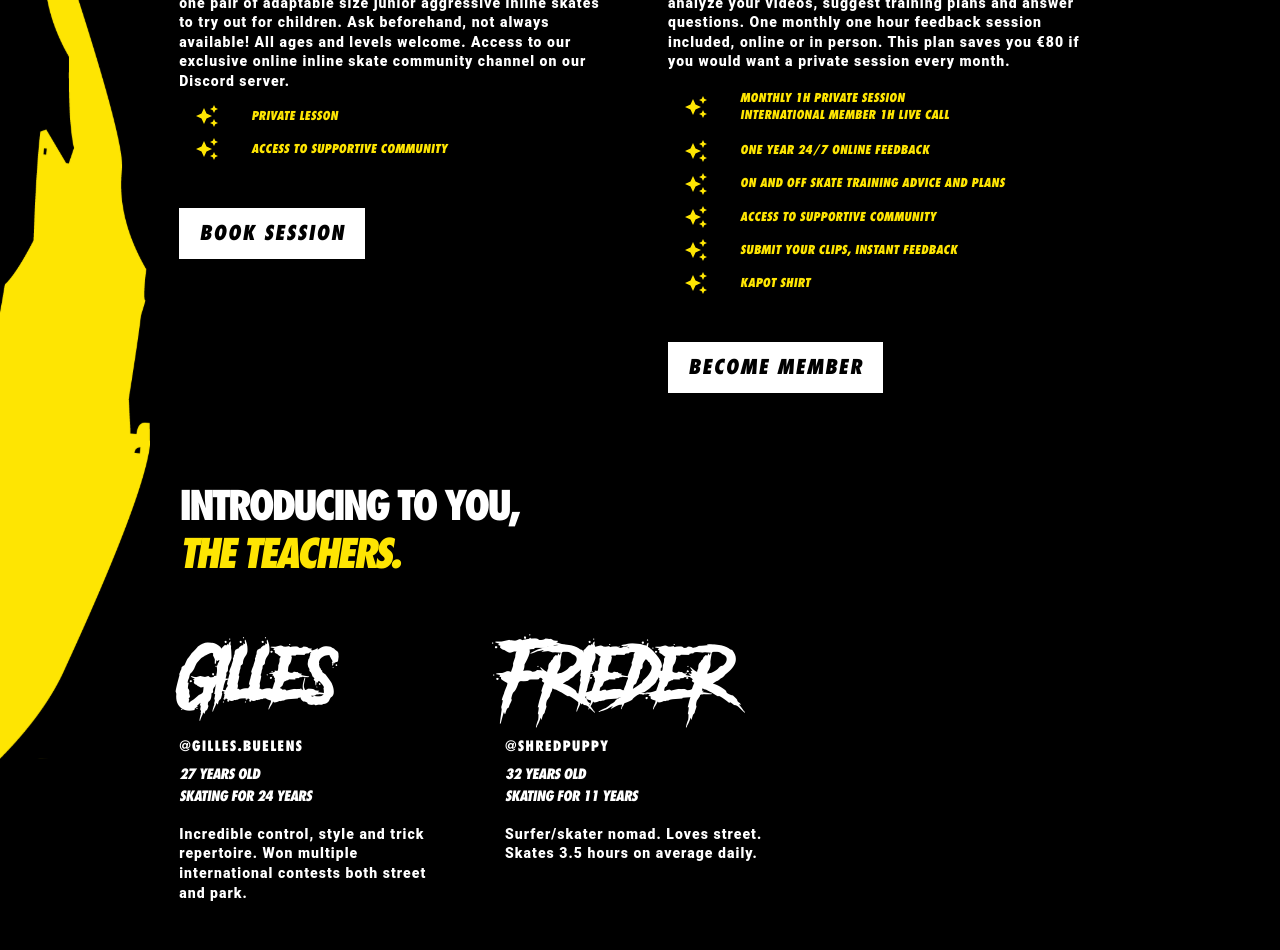
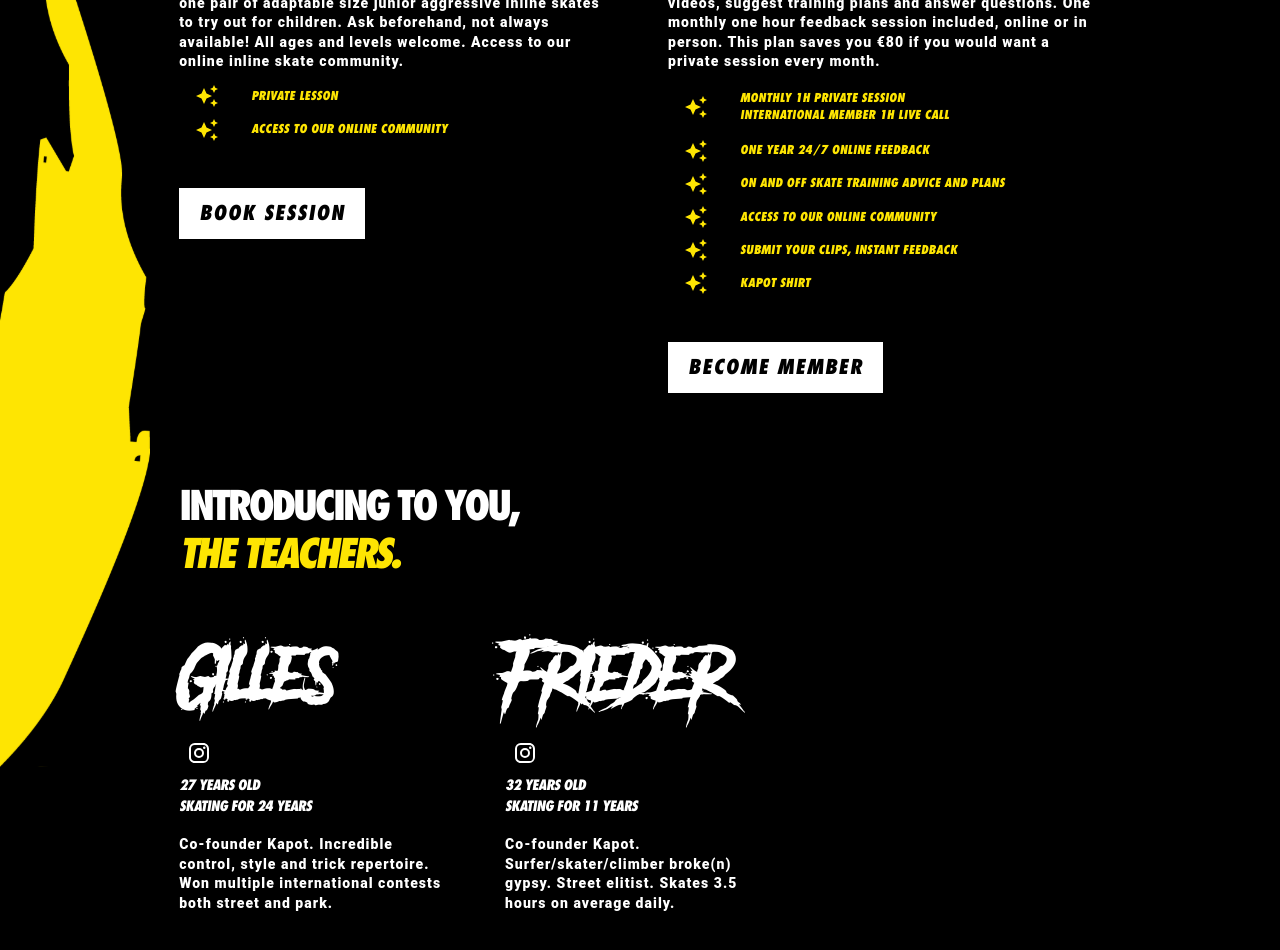
Before and after one commit to friederjanmoerman/next-kapot, a Next.js app: page / in a window 1280 px wide. Shown: the part 1500-2450 px from the top of the page. Built offline with nearby package versions, Linux system fonts and the light colour scheme; a web font is replaced by a local one.

Commit message:
refactor and restyle profile ig link

```diff
--- /dev/null
+++ b/components/Icons/IconLink/index.tsx
@@ -0,0 +1,14 @@
+import { SvgIconProps, IconButton } from '@mui/material'
+
+interface IconLinkProps {
+  href: string
+  icon: React.ReactElement<SvgIconProps>
+}
+
+const IconLink = ({ href, icon }: IconLinkProps) => (
+  <IconButton href={href} target="_blank" rel="noopener noreferrer">
+    {icon}
+  </IconButton>
+)
+
+export default IconLink
--- a/components/Sections/SectionLearn/index.tsx
+++ b/components/Sections/SectionLearn/index.tsx
@@ -12,7 +12,6 @@ import {
   ItemTitle,
   ItemPrice,
   TeacherTitle,
-  TeacherTag,
   ItemMeta,
   TeacherBody,
   SectionSubtitleEmphasis,
@@ -20,13 +19,15 @@ import {
 } from '../styles'
 
 // MUI
-import { Grid, List, ListItem, ListItemIcon, ListItemText, Typography } from '@mui/material'
+import { Grid, ListItem, ListItemIcon, ListItemText, Typography } from '@mui/material'
 
 // Images
 import SplashIllustrationTop from './../../../public/images/illustrations/paint-splash-2.svg'
 import SplashIllustrationBottom from './../../../public/images/illustrations/paint-splash-3.svg'
 
-import AutoAwesomeIcon from '@mui/icons-material/AutoAwesome'
+import { AutoAwesome, Instagram } from '@mui/icons-material'
+import IconLink from '../../icons/IconLink'
+
 const SectionLearn = forwardRef<HTMLDivElement>(function SectionLearn(_, ref) {
   return (
     <Section ref={ref} inverted={true}>
@@ -46,19 +47,19 @@ const SectionLearn = forwardRef<HTMLDivElement>(function SectionLearn(_, ref) {
           <Typography variant="h5">
             A personalised in person experience. You&apos;ll be privately thaught to inline skate by one of our teachers. We have one pair of
             adaptable size junior aggressive inline skates to try out for children. Ask beforehand, not always available! All ages and levels welcome.
-            Access to our exclusive online inline skate community channel on our Discord server.
+            Access to our online inline skate community.
             <StyledList dense>
               <ListItem>
                 <ListItemIcon>
-                  <AutoAwesomeIcon />
+                  <AutoAwesome />
                 </ListItemIcon>
                 <ListItemText primary="private lesson" />
               </ListItem>
               <ListItem>
                 <ListItemIcon>
-                  <AutoAwesomeIcon />
+                  <AutoAwesome />
                 </ListItemIcon>
-                <ListItemText primary="access to supportive community" />
+                <ListItemText primary="access to our online community" />
               </ListItem>
             </StyledList>
           </Typography>
@@ -70,43 +71,43 @@ const SectionLearn = forwardRef<HTMLDivElement>(function SectionLearn(_, ref) {
           </ItemTitle>
           <ItemPrice variant="h4">€400 (first 5 members) per year</ItemPrice>
           <Typography variant="h5">
-            Access to our inline skate online community, our discord server. One year access to a coach: 24/7 feedback. We will analyze your videos,
-            suggest training plans and answer questions. One monthly one hour feedback session included, online or in person. This plan saves you €80
-            if you would want a private session every month.
+            Access to our inline skate online community. One year access to a coach: 24/7 feedback. We will analyze your videos, suggest training
+            plans and answer questions. One monthly one hour feedback session included, online or in person. This plan saves you €80 if you would want
+            a private session every month.
             <StyledList dense>
               <ListItem>
                 <ListItemIcon>
-                  <AutoAwesomeIcon />
+                  <AutoAwesome />
                 </ListItemIcon>
                 <ListItemText primary="monthly 1h private session" secondary="international member 1h live call" />
               </ListItem>
               <ListItem>
                 <ListItemIcon>
-                  <AutoAwesomeIcon />
+                  <AutoAwesome />
                 </ListItemIcon>
                 <ListItemText primary="one year 24/7 online feedback" />
               </ListItem>
               <ListItem>
                 <ListItemIcon>
-                  <AutoAwesomeIcon />
+                  <AutoAwesome />
                 </ListItemIcon>
                 <ListItemText primary="on and off skate training advice and plans" />
               </ListItem>
               <ListItem>
                 <ListItemIcon>
-                  <AutoAwesomeIcon />
+                  <AutoAwesome />
                 </ListItemIcon>
-                <ListItemText primary="access to supportive community" />
+                <ListItemText primary="access to our online community" />
               </ListItem>
               <ListItem>
                 <ListItemIcon>
-                  <AutoAwesomeIcon />
+                  <AutoAwesome />
                 </ListItemIcon>
                 <ListItemText primary="submit your clips, instant feedback" />
               </ListItem>
               <ListItem>
                 <ListItemIcon>
-                  <AutoAwesomeIcon />
+                  <AutoAwesome />
                 </ListItemIcon>
                 <ListItemText primary="kapot shirt" />
               </ListItem>
@@ -124,21 +125,31 @@ const SectionLearn = forwardRef<HTMLDivElement>(function SectionLearn(_, ref) {
           <TeacherTitle variant="h1" component="h2">
             Gilles
           </TeacherTitle>
-          <TeacherTag variant="h5">@gilles.buelens</TeacherTag>
+          <Grid container>
+            <Grid item>
+              <IconLink href={'https://www.instagram.com/gilles.buelens/'} icon={<Instagram />} />
+            </Grid>
+          </Grid>
           <ItemMeta variant="h4">27 years old</ItemMeta>
           <ItemMeta variant="h4">Skating for 24 years</ItemMeta>
           <TeacherBody variant="h5">
-            Incredible control, style and trick repertoire. Won multiple international contests both street and park.
+            Co-founder Kapot. Incredible control, style and trick repertoire. Won multiple international contests both street and park.
           </TeacherBody>
         </Grid>
         <Grid item lg={4}>
           <TeacherTitle variant="h1" component="h2">
             Frieder
           </TeacherTitle>
-          <TeacherTag variant="h5">@shredpuppy</TeacherTag>
+          <Grid container>
+            <Grid item>
+              <IconLink href={'https://www.instagram.com/shredpuppy/'} icon={<Instagram />} />
+            </Grid>
+          </Grid>
           <ItemMeta variant="h4">32 years old</ItemMeta>
           <ItemMeta variant="h4">Skating for 11 years</ItemMeta>
-          <TeacherBody variant="h5">Surfer/skater nomad. Loves street. Skates 3.5 hours on average daily.</TeacherBody>
+          <TeacherBody variant="h5">
+            Co-founder Kapot. Surfer/skater/climber broke(n) gypsy. Street elitist. Skates 3.5 hours on average daily.
+          </TeacherBody>
         </Grid>
       </Container>
       <StyledSplashIllustrationTop src={SplashIllustrationTop} alt="Splash illustration learn section top" height={348} />
--- a/components/Sections/styles.tsx
+++ b/components/Sections/styles.tsx
@@ -16,11 +16,22 @@ export const Section = styled(Grid)<ISectionProps>(
     position: relative;
     padding: 180px 14% 200px;
 
+    ${theme.breakpoints.down('lg')} {
+      padding: 100px 14% 140px;
+    }
+
+    ${theme.breakpoints.down('md')} {
+      padding: 55px 14% 70px;
+    }
+
     ${
       inverted &&
       `
         background: ${theme.palette.common.black};
         h2, h3, h4, h5 {
+          color: ${theme.palette.common.white};
+        }
+        .MuiSvgIcon-root {
           color: ${theme.palette.common.white};
         }
       `
@@ -107,6 +118,7 @@ export const TeacherTitle = styled(Typography)<TypographyProps>(
     && {
       font-size: 70px;
       color: ${theme.palette.primary.main};
+      margin-bottom: 1rem;
 
       ${theme.breakpoints.down('md')} {
         font-size: 50px;
@@ -187,16 +199,15 @@ export const StyledSplashIllustrationBottomVariation1 = styled(Image)(
 
     ${theme.breakpoints.down('lg')} {
       width: 850px;
-      top: 5%;
+      top: 0;
     }
 
     ${theme.breakpoints.down('md')} {
       width: 570px;
-      top: 4%;
     }
+
     ${theme.breakpoints.down('sm')} {
       width: 500px;
-      top: 3%;
     }
   `,
 )
```
